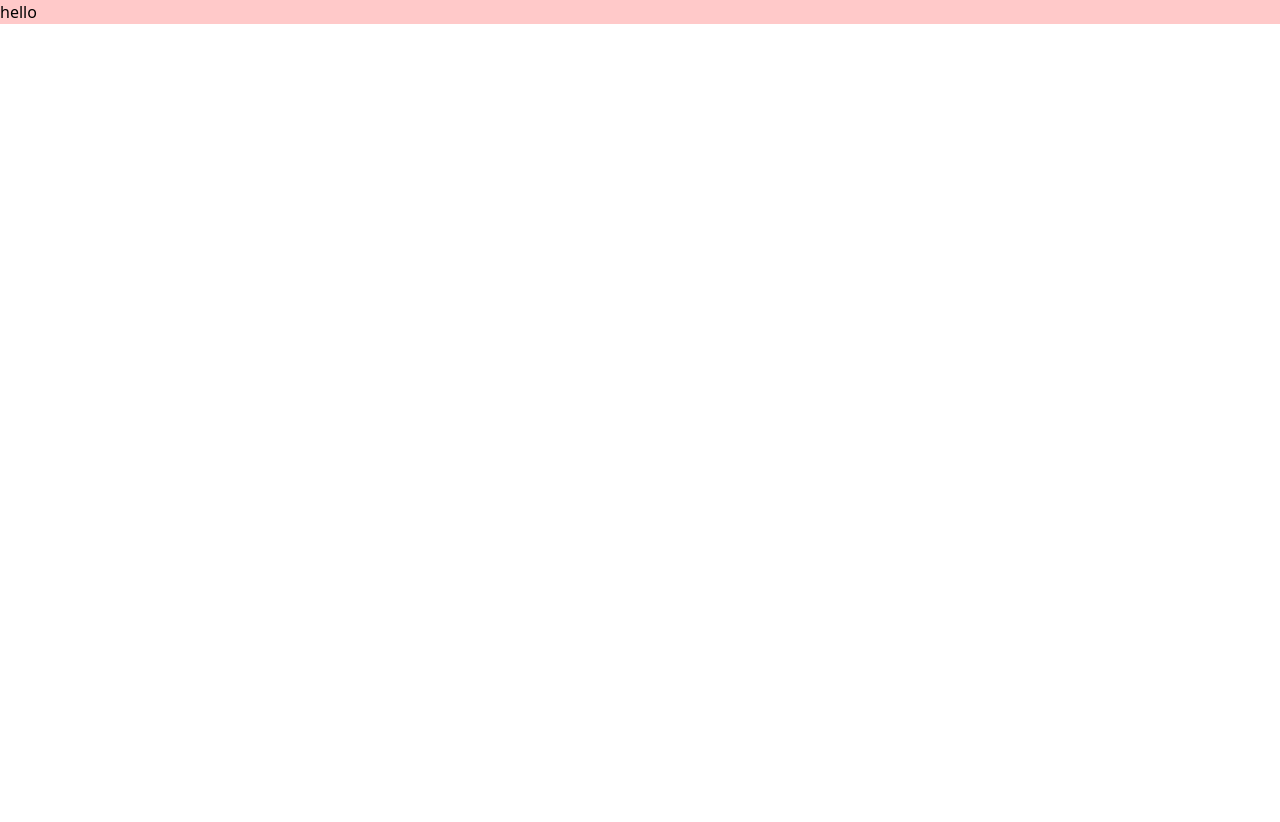
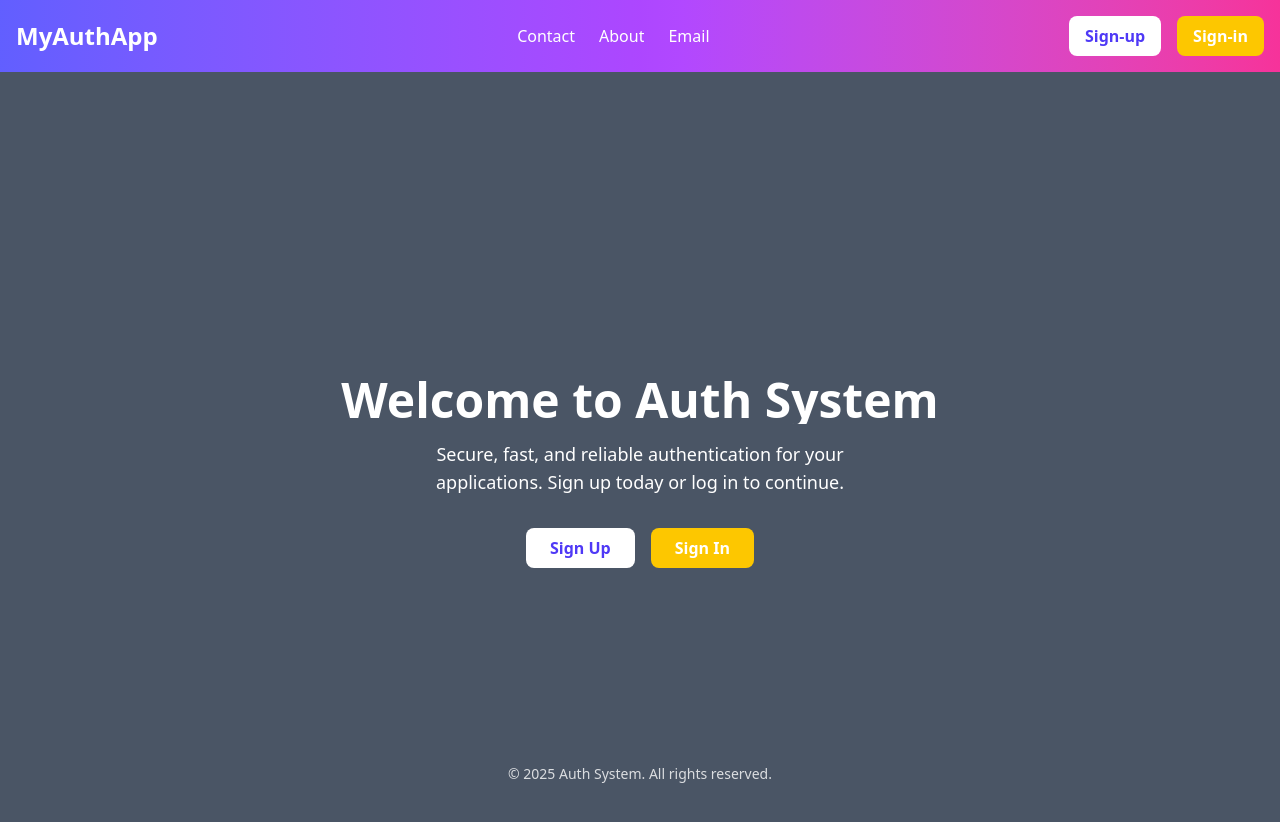
Before and after one commit to chiragSharma2424/Backends, a React (Vite) app in the folder auth-2/frontend/: page / in a window 1280 px wide. Shown: the top 822 px of the page. Before the commit the page ends 800 px from the top, so only its background shows below. Built offline with nearby package versions, Linux system fonts and the light colour scheme.

Commit message:
signup, signin, navbar componests are done

```diff
--- a/auth-2/frontend/src/App.jsx
+++ b/auth-2/frontend/src/App.jsx
@@ -1,11 +1,19 @@
 import React from "react";
+import { Route, Routes } from 'react-router-dom'
+import Signup from "./components/Signup";
+import Signin from "./components/Signin";
+import Navbar from "./components/Navbar";
+import Homepage from "./components/Homepage";
 
 function App() {
   return (
     <>
-        <div className="bg-red-200">
-          hello
-        </div>
+        <Navbar />
+        <Routes>
+           <Route path="/" element={<Homepage />} />
+           <Route path="/signup" element={<Signup />} />
+           <Route path="/signin" element={<Signin />} />
+        </Routes>
     </>
   )
 }
--- /dev/null
+++ b/auth-2/frontend/src/components/Homepage.jsx
@@ -0,0 +1,35 @@
+import React from 'react';
+import { Link, useNavigate } from 'react-router-dom';
+
+function Homepage() {
+    const navigate = useNavigate();
+
+  return (
+<div className="min-h-screen bg-gray-600 flex flex-col items-center justify-center text-white">
+      <h1 className="text-5xl font-bold mb-4">Welcome to Auth System</h1>
+      <p className="text-lg mb-8 text-center max-w-md">  Secure, fast, and reliable authentication for your applications. Sign up today or log in to continue.</p>
+
+      <div className="space-x-4">
+        <button className="bg-white text-indigo-600 px-6 py-2 rounded-lg font-semibold hover:bg-indigo-100 transition"
+           onClick={() => {
+              navigate('/signup')
+           }}> Sign Up </button>
+
+
+          <button className="bg-yellow-400 text-white px-6 py-2 rounded-lg font-semibold hover:bg-yellow-500 transition"
+              onClick={() => {
+                navigate('/signin');
+              }}>
+            Sign In </button>
+
+      </div>
+
+
+      <footer className="absolute bottom-4 text-sm opacity-80">
+        © {new Date().getFullYear()} Auth System. All rights reserved.
+      </footer>
+    </div>
+  );
+}
+
+export default Homepage;
--- /dev/null
+++ b/auth-2/frontend/src/components/Navbar.jsx
@@ -0,0 +1,38 @@
+import React from 'react';
+import { useNavigate } from 'react-router-dom'
+
+function Navbar() {
+    const navigate = useNavigate();
+  return (
+
+      <nav className="bg-gradient-to-r from-indigo-500 via-purple-500 to-pink-500 p-4 shadow-lg">
+      <div className="container mx-auto flex justify-between items-center">
+
+        <h1 className="text-white text-2xl font-bold">MyAuthApp</h1>
+
+        <ul className="hidden md:flex space-x-6 text-white font-medium">
+          <li className="hover:text-yellow-300 cursor-pointer transition">Contact</li>
+          <li className="hover:text-yellow-300 cursor-pointer transition">About</li>
+          <li className="hover:text-yellow-300 cursor-pointer transition">Email</li>
+        </ul>
+
+
+        <div className="space-x-4">
+
+          <button className="bg-white text-indigo-600 px-4 py-2 rounded-lg font-semibold hover:bg-indigo-100 transition"
+             onClick={() => {
+                navigate('/signup')
+             }}>Sign-up</button>
+
+          <button className="bg-yellow-400 text-white px-4 py-2 rounded-lg font-semibold hover:bg-yellow-500 transition"
+             onClick={() => {
+                navigate('/signin');
+             }}>Sign-in</button>
+
+        </div>
+      </div>
+    </nav>
+  );
+}
+
+export default Navbar;
--- /dev/null
+++ b/auth-2/frontend/src/components/Signin.jsx
@@ -0,0 +1,11 @@
+import React from 'react'
+
+function Signin() {
+  return (
+    <div>
+       hello from signin
+    </div>
+  )
+}
+
+export default Signin;
--- /dev/null
+++ b/auth-2/frontend/src/components/Signup.jsx
@@ -0,0 +1,25 @@
+import React from 'react';
+
+function Signup() {
+  return (
+    <div className="flex items-center justify-center min-h-screen bg-gray-300">
+      <div className="bg-white shadow-lg rounded-xl p-8 w-full max-w-md">
+        <h2 className="text-2xl font-bold text-center mb-6 text-gray-800">
+          Welcome to Authentication System
+        </h2>
+
+        <p className="text-sm text-gray-500 text-center mb-6">Signup Below</p>
+
+        <input type="text" placeholder="Fullname" className="w-full px-4 py-2 mb-4 border rounded-lg focus:outline-none focus:ring-2 focus:ring-blue-400"/>
+
+        <input type="email" placeholder="Email" className="w-full px-4 py-2 mb-4 border rounded-lg focus:outline-none focus:ring-2 focus:ring-blue-400"/>
+
+        <input type="password" placeholder="Password" className="w-full px-4 py-2 mb-6 border rounded-lg focus:outline-none focus:ring-2 focus:ring-blue-400"/>
+
+        <button className="w-full bg-blue-500 text-white py-2 rounded-lg font-semibold hover:bg-blue-600 transition duration-200">Sign Up</button>
+      </div>
+    </div>
+  );
+}
+
+export default Signup;
--- a/auth-2/frontend/src/index.css
+++ b/auth-2/frontend/src/index.css
@@ -1 +1,5 @@
 @import "tailwindcss";
+* {
+    overflow-y: hidden;
+    overflow-x: hidden;
+}
```
Also changed, not shown: 1 other file (tests, documents, lock files or other folders).
